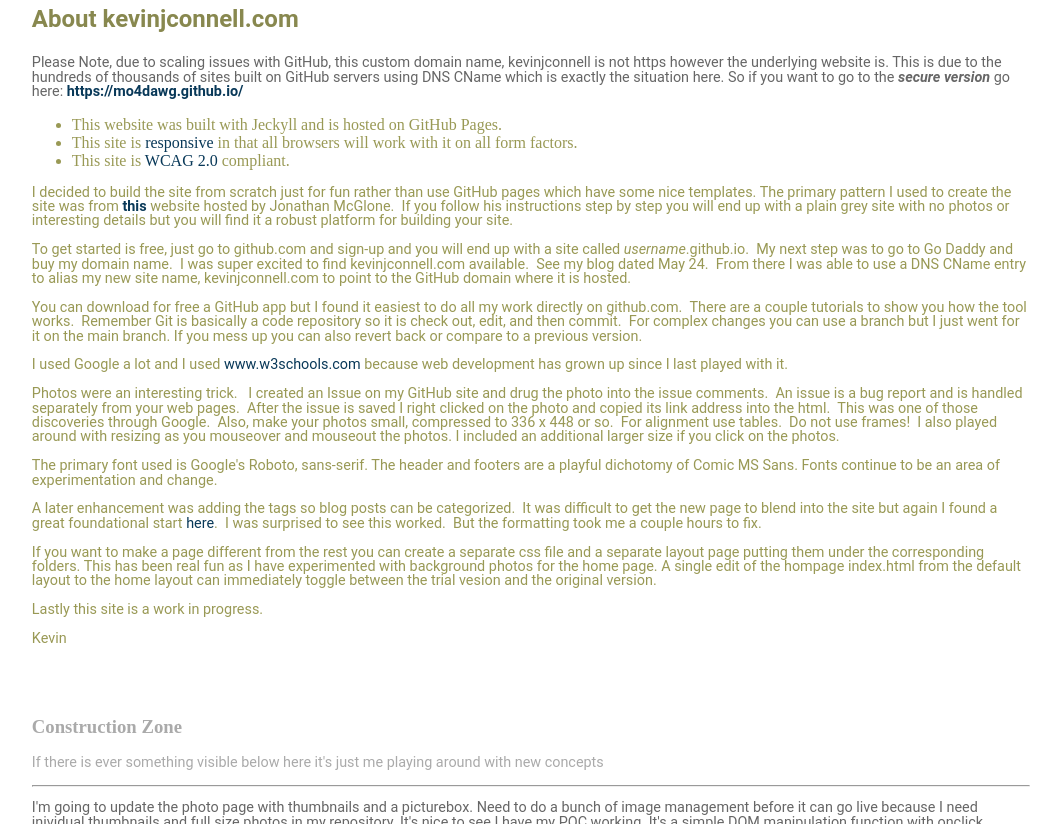
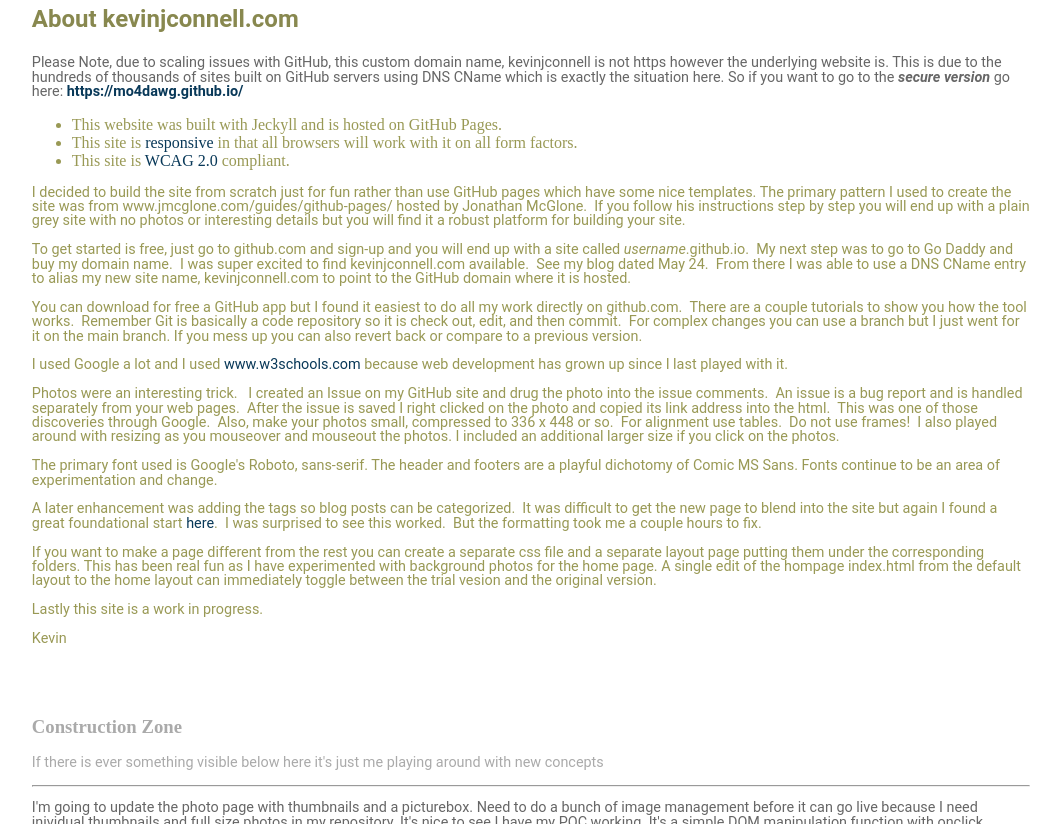
Before and after one commit to mo4dawg/mo4dawg.github.io, a Jekyll site: the page built from theSite/index.html, in a window 1280 px wide and 900 px high, scrolled down 308 px, cut to the strip 76-900 px from the top of the window. Shown: the whole strip, without its empty margins (109-1170 px from the left). Built offline with Jekyll 4.4.1, drawn with Linux system fonts in a browser that asks for light colours.

Commit message:
Update index.html

```diff
--- a/theSite/index.html
+++ b/theSite/index.html
@@ -35,16 +35,16 @@
 
   <h2 style="color:#88884f">About kevinjconnell.com</h2>
   <div>
-	  <p>Please Note, due to scaling issues with GitHub, this custom domain name, kevinjconnell is not https however the underlying website is.  This is due to the hundreds of thousands of sites built on GitHub servers using DNS CName which is exactly the situation here.  So if you want to go to the <em><b>secure version</b></em> go here: <a href="https://mo4dawg.github.io"><b>https://mo4dawg.github.io/</b></a> </p>
+	  <p>Please Note, due to scaling issues with GitHub, this custom domain name, kevinjconnell is not https however the underlying website is.  This is due to the hundreds of thousands of sites built on GitHub servers using DNS CName which is exactly the situation here.  So if you want to go to the <em><b>secure version</b></em> go here: <a href="https://mo4dawg.github.io" target="_blank"><b>https://mo4dawg.github.io/</b></a> </p>
   </div>
   <div>
     <ul>
       <li style="color:#999955">This website was built with Jeckyll and is hosted on GitHub Pages.</li>
-      <li style="color:#999955">This site is <a href="http://alistapart.com/article/responsive-web-design">responsive</a> in that all browsers will work with it on all form factors.</li>
+      <li style="color:#999955">This site is <a href="https://alistapart.com/article/responsive-web-design">responsive</a> in that all browsers will work with it on all form factors.</li>
       <li style="color:#999955">This site is <a href="https://www.w3.org/TR/WCAG20/"> WCAG 2.0</a> compliant.</li>
     </ul>
   </div>
-  <p style="color:#999955">I decided to build the site from scratch just for fun rather than use GitHub pages which have some nice templates.  The primary pattern I used to create the site was from <a href="http://jmcglone.com/guides/github-pages/"><b> this </b></a> website hosted by Jonathan McGlone. &nbsp;If you follow his instructions step by step you will end up with a plain grey site with no photos or interesting details but you will find it a robust platform for building your site.</p>
+  <p style="color:#999955">I decided to build the site from scratch just for fun rather than use GitHub pages which have some nice templates.  The primary pattern I used to create the site was from www.jmcglone.com/guides/github-pages/ hosted by Jonathan McGlone. &nbsp;If you follow his instructions step by step you will end up with a plain grey site with no photos or interesting details but you will find it a robust platform for building your site.</p>
   <p style="color:#999955">To get started is free, just go to github.com and sign-up and you will end up with a site called <i>username</i>.github.io.&nbsp;  My next step was to go to Go Daddy and buy my domain name.  &nbsp;I was super excited to find kevinjconnell.com available. &nbsp;See my blog dated May 24.  &nbsp;From there I was able to use a DNS CName entry to alias my new site name, kevinjconnell.com to point to the GitHub domain where it is hosted.</p>
   <p style="color:#999955">You can download for free a GitHub app but I found it easiest to do all my work directly on github.com. &nbsp;There are a couple tutorials to show you how the tool works.  &nbsp;Remember Git is basically a code repository so it is check out, edit, and then commit.  &nbsp;For complex changes you can use a branch but I just went for it on the main branch.  If you mess up you can also revert back or compare to a previous version.</p>
   <p style="color:#999955">I used Google a lot and I used <a href="https://www.w3schools.com/">www.w3schools.com </a> because web development has grown up since I last played with it.</p>
```
